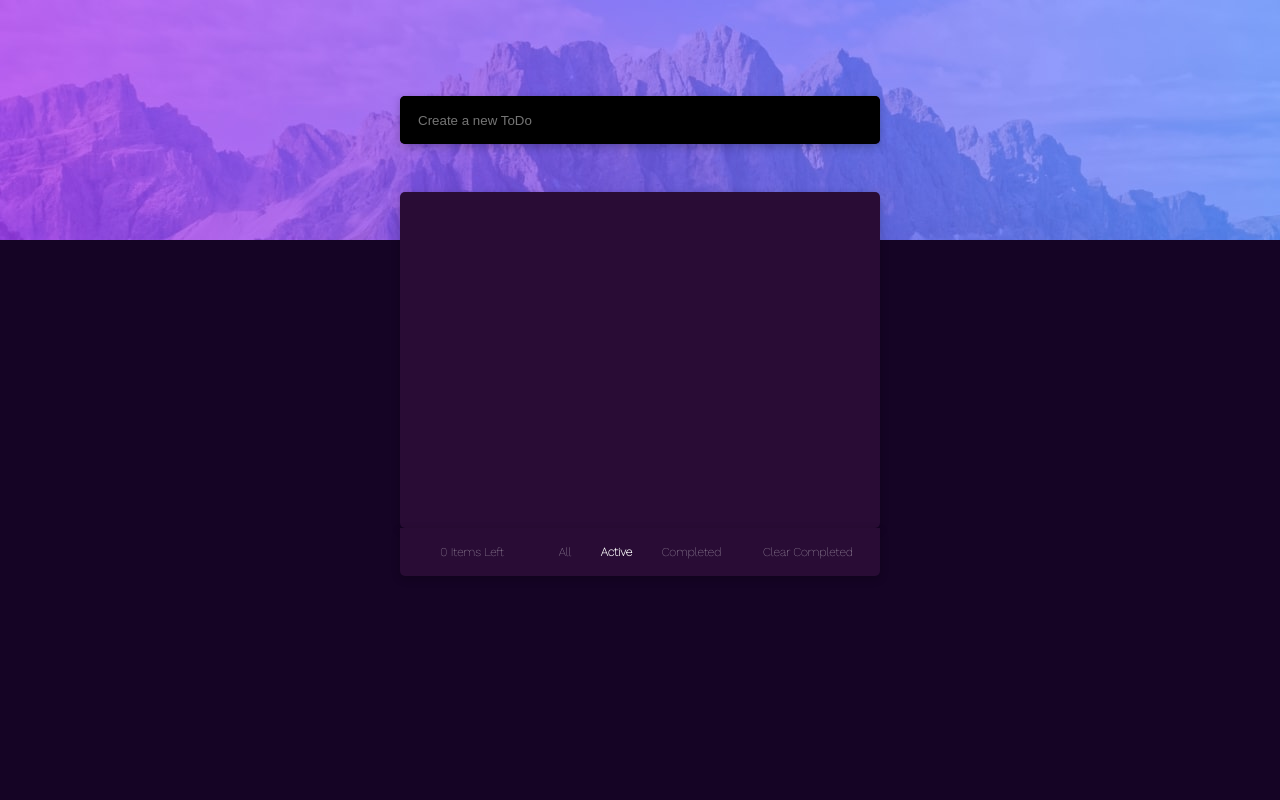
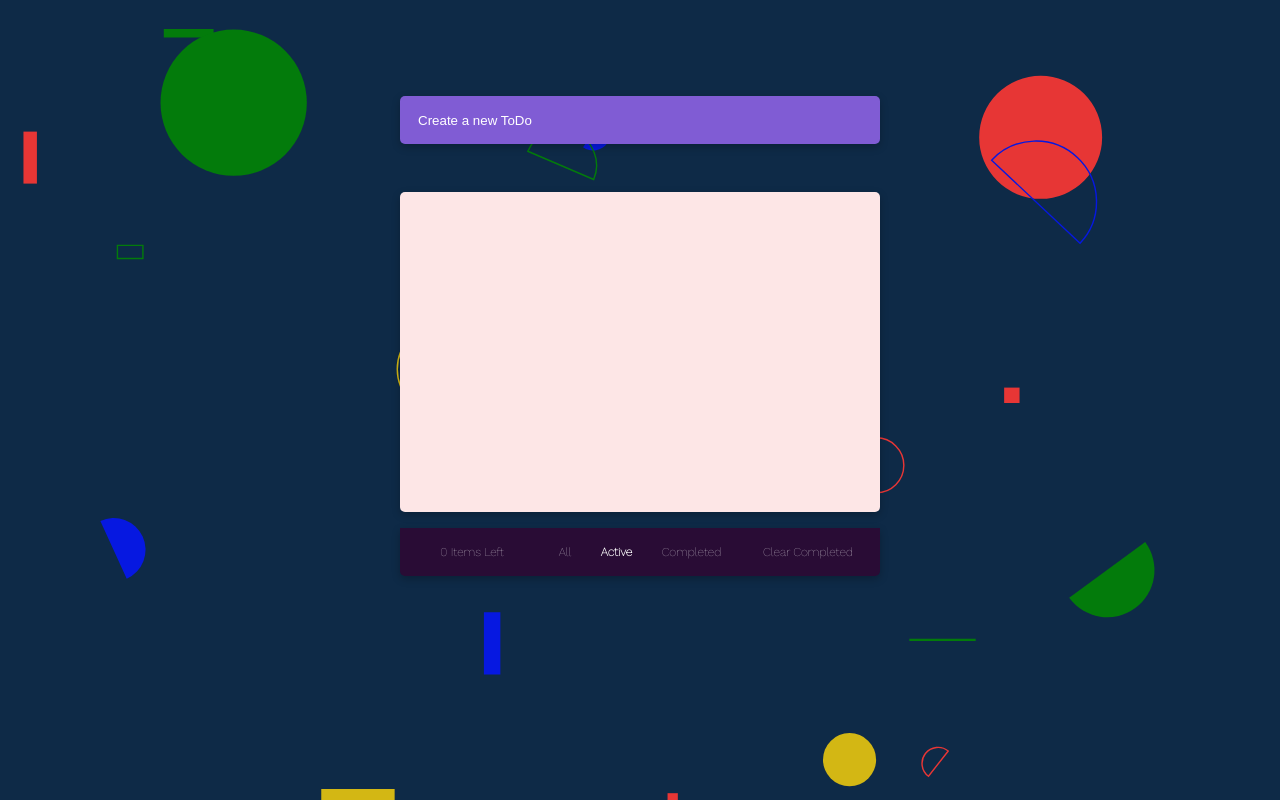
Before and after one commit to sinhahariom/FM-todo_application, a React (Create React App) app: page / in a window 1280 px wide. Built offline with nearby package versions, Linux system fonts and the light colour scheme.

Commit message:
added updates to design and layout

```diff
--- a/src/Components/LandingPage.js
+++ b/src/Components/LandingPage.js
@@ -5,7 +5,6 @@ const LandingPage = () => {
     return (
         <div className="app-landing-page">
             <div className="header-background-wrapper"></div>
-            <div className="footer-background-wrapper"></div>
             <div className="todo-card-wrapper">
                 <ToDoCard></ToDoCard>
             </div>
--- a/src/Components/LandingPage.scss
+++ b/src/Components/LandingPage.scss
@@ -3,13 +3,10 @@
 .app-landing-page{
     height : 100%;
     width : 100%;
-    display: grid;
-    grid-template-rows: 15rem 1fr;
     position: relative;
     .header-background-wrapper{
-        background-image: $webViewLightThemeHeaderBackkground ;
-    }
-    .footer-background-wrapper{
-        background-color : rgb(21, 4, 37);
+        background-repeat: no-repeat;
+        background-size: cover;
+        background-image: url($landing-background);
     }
 }
--- a/src/Components/ToDoCard.scss
+++ b/src/Components/ToDoCard.scss
@@ -15,12 +15,12 @@
     @media (max-width: $phones) {
        .todo-card-wrapper{
             width : 20rem;
+            height: 30rem;
        }
      }
 
     .todo-add-new-item{
         height: 3rem;
-        background-color: rgb(41, 12, 53);
         width: 100%;
         box-shadow: rgba(0, 0, 0, 0.24) 0px 3px 8px;
         border-radius: 5px;
@@ -31,7 +31,7 @@
             align-items: center;
             justify-content: center;
             height: 100%;
-            background-color: rgb(0, 0, 0);
+            background-color: rgb(128, 92, 212);
             border-radius: 5px;
             width: 100%;
             div{
@@ -53,10 +53,13 @@
                 height: 2rem;
                 width: 100%;
                 margin :0 1rem;
-                background-color: rgb(0, 0, 0);
+                background-color: rgb(128, 92, 212);
                 outline: none;
                 border : none;
                 color: white;
+                &::placeholder{
+                    color : white;
+                }
             }
         }
     }
@@ -64,7 +67,8 @@
         margin-top: 3rem;
         width: 100%;
         flex: 1;
-        background-color: rgb(41, 12, 53);
+        background-color: rgb(253, 230, 230);
+        color : black;
         box-shadow: rgba(0, 0, 0, 0.24) 0px 3px 8px;
         border-radius: 5px;
         overflow: scroll;
@@ -73,6 +77,7 @@
         }
     }
     .todo-tabs{
+        margin-top : 1rem;
         width: 100%;
         height: 3rem;
         display: grid;
--- a/src/Components/ToDoItem.scss
+++ b/src/Components/ToDoItem.scss
@@ -28,7 +28,8 @@
         height: 2rem;
         width: 100%;
         margin :0 1rem;
-        color: white;
+        color: rgb(0, 0, 0);
+        font-weight: bolder;
         background: transparent;
     }
     &.active{
```
Also changed, not shown: src/Styles/StyleGuide.scss (+1 -0 lines).
